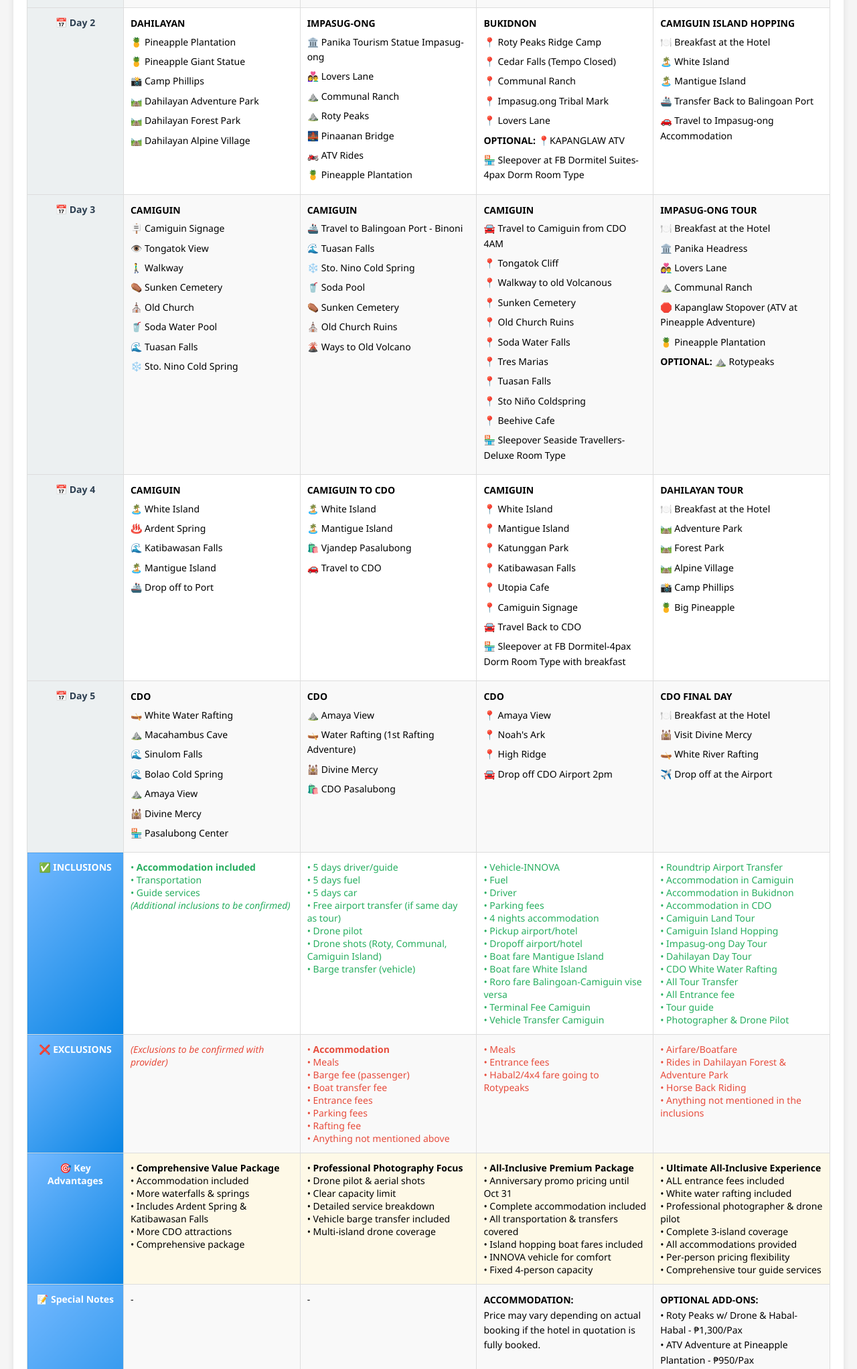
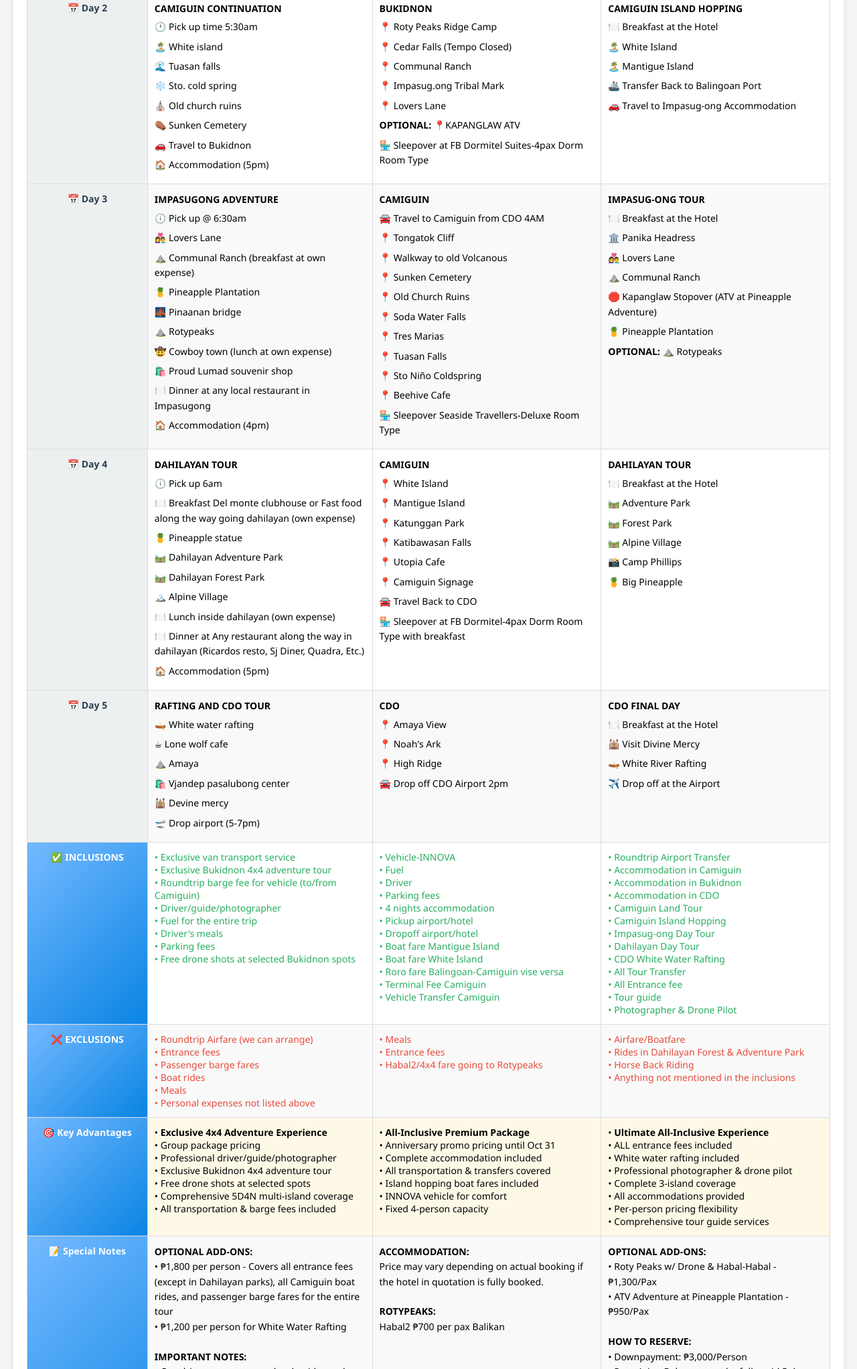
Before and after one commit to dslizardo/dslizardo.github.io, a plain HTML site: page bukidnon.html in a window 1280 px wide. Shown: the part 756-2800 px from the top of the page at 67% size. Drawn offline with Linux system fonts and the light colour scheme.

Commit message:
update prices

```diff
--- a/bukidnon.html
+++ b/bukidnon.html
@@ -117,34 +117,30 @@
         <table class="comparison-table">
             <thead>
                 <tr>
-                    <th style="width: 12%;">Aspect</th>
-                    <th style="width: 22%;">Kuya Marlow Package</th>
-                    <th style="width: 22%;">Saneca Travels Package</th>
-                    <th style="width: 22%;">Nakita ni Iche Package</th>
-                    <th style="width: 22%;">Nakita ni Abby Package</th>
+                    <th style="width: 15%;">Aspect</th>
+                    <th style="width: 28%;">4x4 Tours Impasug-ong</th>
+                    <th style="width: 28.5%;">Nakita ni Iche Package</th>
+                    <th style="width: 28.5%;">Nakita ni Abby Package</th>
                 </tr>
             </thead>
             <tbody>
                 <tr>
                     <td class="category">🏢 Provider</td>
-                    <td class="provider">Kuya Marlow</td>
-                    <td class="provider">Saneca Travels</td>
+                    <td class="provider">4x4 Tours Impasug-ong</td>
                     <td class="provider">Nakita ni Iche</td>
                     <td class="provider">Nakita ni Abby</td>
                 </tr>
 
                 <tr>
                     <td class="category">💰 Total Price</td>
-                    <td class="price">₱34,500<br><small>(with accommodation)</small></td>
-                    <td class="price">₱35,999<br><small>(without accommodation)</small></td>
+                    <td class="price">₱35,500<br><small>(as a group)</small></td>
                     <td class="price">₱58,250<br><small>(with accommodation)<br>Anniversary Promo until Oct 31<br><strike>₱62,750</strike></small></td>
                     <td class="price">₱18,700/Person<br><small>(₱74,800 for 4 pax)<br>All-inclusive with accommodation</small></td>
                 </tr>
 
                 <tr>
                     <td class="category">👥 Capacity</td>
-                    <td>Not specified</td>
-                    <td>1-5 people maximum</td>
+                    <td>Group package</td>
                     <td>Good for 4 people</td>
                     <td>Minimum 4 people</td>
                 </tr>
@@ -152,22 +148,14 @@
                 <tr>
                     <td class="day-header">📅 Day 1</td>
                     <td class="activities">
-                        <strong>IMPASUG-ONG</strong><br>
-                        <div>⛰️ Roty Peaks</div>
-                        <div>👩‍❤️‍👨 Lovers Lane</div>
-                        <div>⛰️ Communal Ranch</div>
-                        <div>⛰️ Mt. Millioner</div>
-                        <div>🌊 Cedar Water Falls Hopping</div>
-                        <div>🏬 Tourism Center</div>
-                    </td>
-                    <td class="activities">
-                        <strong>DAHILAYAN</strong><br>
-                        <div>✈️ Airport Transfer</div>
-                        <div>🛤️ Dahilayan Adventure Park</div>
-                        <div>🛤️ Dahilayan Forest Park</div>
-                        <div>🛤️ Dahilayan Alpine Village</div>
-                        <div>🍍 Pineapple Icon</div>
-                        <div>📸 Camp Phillips</div>
+                        <strong>AIRPORT PICKUP & CAMIGUIN</strong><br>
+                        <div>✈️ Airport pickup</div>
+                        <div>🍽️ Breakfast along the way (drive thru)</div>
+                        <div>🏝️ Mantigue island</div>
+                        <div>🌊 Katigbawasan falls</div>
+                        <div>♨️ Ardent hotspring</div>
+                        <div>☕ Utopia Cafe (sunset)</div>
+                        <div>🏠 Accommodation 6pm</div>
                     </td>
                     <td class="activities">
                         <strong>BUKIDNON</strong><br>
@@ -196,23 +184,15 @@
                 <tr>
                     <td class="day-header">📅 Day 2</td>
                     <td class="activities">
-                        <strong>DAHILAYAN</strong><br>
-                        <div>🍍 Pineapple Plantation</div>
-                        <div>🍍 Pineapple Giant Statue</div>
-                        <div>📸 Camp Phillips</div>
-                        <div>🛤️ Dahilayan Adventure Park</div>
-                        <div>🛤️ Dahilayan Forest Park</div>
-                        <div>🛤️ Dahilayan Alpine Village</div>
-                    </td>
-                    <td class="activities">
-                        <strong>IMPASUG-ONG</strong><br>
-                        <div>🏛️ Panika Tourism Statue Impasug-ong</div>
-                        <div>👩‍❤️‍👨 Lovers Lane</div>
-                        <div>⛰️ Communal Ranch</div>
-                        <div>⛰️ Roty Peaks</div>
-                        <div>🌉 Pinaanan Bridge</div>
-                        <div>🏍️ ATV Rides</div>
-                        <div>🍍 Pineapple Plantation</div>
+                        <strong>CAMIGUIN CONTINUATION</strong><br>
+                        <div>🕐 Pick up time 5:30am</div>
+                        <div>🏝️ White island</div>
+                        <div>🌊 Tuasan falls</div>
+                        <div>❄️ Sto. cold spring</div>
+                        <div>⛪ Old church ruins</div>
+                        <div>⚰️ Sunken Cemetery</div>
+                        <div>🚗 Travel to Bukidnon</div>
+                        <div>🏠 Accommodation (5pm)</div>
                     </td>
                     <td class="activities">
                         <strong>BUKIDNON</strong><br>
@@ -237,25 +217,17 @@
                 <tr>
                     <td class="day-header">📅 Day 3</td>
                     <td class="activities">
-                        <strong>CAMIGUIN</strong><br>
-                        <div>🪧 Camiguin Signage</div>
-                        <div>👁️ Tongatok View</div>
-                        <div>🚶‍♂️ Walkway</div>
-                        <div>⚰️ Sunken Cemetery</div>
-                        <div>⛪ Old Church</div>
-                        <div>🥤 Soda Water Pool</div>
-                        <div>🌊 Tuasan Falls</div>
-                        <div>❄️ Sto. Nino Cold Spring</div>
-                    </td>
-                    <td class="activities">
-                        <strong>CAMIGUIN</strong><br>
-                        <div>🚢 Travel to Balingoan Port - Binoni</div>
-                        <div>🌊 Tuasan Falls</div>
-                        <div>❄️ Sto. Nino Cold Spring</div>
-                        <div>🥤 Soda Pool</div>
-                        <div>⚰️ Sunken Cemetery</div>
-                        <div>⛪ Old Church Ruins</div>
-                        <div>🌋 Ways to Old Volcano</div>
+                        <strong>IMPASUGONG ADVENTURE</strong><br>
+                        <div>🕕 Pick up @ 6:30am</div>
+                        <div>👩‍❤️‍👨 Lovers Lane</div>
+                        <div>⛰️ Communal Ranch (breakfast at own expense)</div>
+                        <div>🍍 Pineapple Plantation</div>
+                        <div>🌉 Pinaanan bridge</div>
+                        <div>⛰️ Rotypeaks</div>
+                        <div>🤠 Cowboy town (lunch at own expense)</div>
+                        <div>🛍️ Proud Lumad souvenir shop</div>
+                        <div>🍽️ Dinner at any local restaurant in Impasugong</div>
+                        <div>🏠 Accommodation (4pm)</div>
                     </td>
                     <td class="activities">
                         <strong>CAMIGUIN</strong><br>
@@ -286,19 +258,16 @@
                 <tr>
                     <td class="day-header">📅 Day 4</td>
                     <td class="activities">
-                        <strong>CAMIGUIN</strong><br>
-                        <div>🏝️ White Island</div>
-                        <div>♨️ Ardent Spring</div>
-                        <div>🌊 Katibawasan Falls</div>
-                        <div>🏝️ Mantigue Island</div>
-                        <div>🚢 Drop off to Port</div>
-                    </td>
-                    <td class="activities">
-                        <strong>CAMIGUIN TO CDO</strong><br>
-                        <div>🏝️ White Island</div>
-                        <div>🏝️ Mantigue Island</div>
-                        <div>🛍️ Vjandep Pasalubong</div>
-                        <div>🚗 Travel to CDO</div>
+                        <strong>DAHILAYAN TOUR</strong><br>
+                        <div>🕕 Pick up 6am</div>
+                        <div>🍽️ Breakfast Del monte clubhouse or Fast food along the way going dahilayan (own expense)</div>
+                        <div>🍍 Pineapple statue</div>
+                        <div>🛤️ Dahilayan Adventure Park</div>
+                        <div>🛤️ Dahilayan Forest Park</div>
+                        <div>🏔️ Alpine Village</div>
+                        <div>🍽️ Lunch inside dahilayan (own expense)</div>
+                        <div>🍽️ Dinner at Any restaurant along the way in dahilayan (Ricardos resto, Sj Diner, Quadra, Etc.)</div>
+                        <div>🏠 Accommodation (5pm)</div>
                     </td>
                     <td class="activities">
                         <strong>CAMIGUIN</strong><br>
@@ -325,21 +294,13 @@
                 <tr>
                     <td class="day-header">📅 Day 5</td>
                     <td class="activities">
-                        <strong>CDO</strong><br>
-                        <div>🛶 White Water Rafting</div>
-                        <div>⛰️ Macahambus Cave</div>
-                        <div>🌊 Sinulom Falls</div>
-                        <div>🌊 Bolao Cold Spring</div>
-                        <div>⛰️ Amaya View</div>
-                        <div>🕍 Divine Mercy</div>
-                        <div>🏪 Pasalubong Center</div>
-                    </td>
-                    <td class="activities">
-                        <strong>CDO</strong><br>
-                        <div>⛰️ Amaya View</div>
-                        <div>🛶 Water Rafting (1st Rafting Adventure)</div>
-                        <div>🕍 Divine Mercy</div>
-                        <div>🛍️ CDO Pasalubong</div>
+                        <strong>RAFTING AND CDO TOUR</strong><br>
+                        <div>🛶 White water rafting</div>
+                        <div>☕ Lone wolf cafe</div>
+                        <div>⛰️ Amaya</div>
+                        <div>🛍️ Vjandep pasalubong center</div>
+                        <div>🕍 Devine mercy</div>
+                        <div>🛫 Drop airport (5-7pm)</div>
                     </td>
                     <td class="activities">
                         <strong>CDO</strong><br>
@@ -360,19 +321,14 @@
                 <tr>
                     <td class="category">✅ INCLUSIONS</td>
                     <td class="inclusion">
-                        • <strong>Accommodation included</strong><br>
-                        • Transportation<br>
-                        • Guide services<br>
-                        <em>(Additional inclusions to be confirmed)</em>
-                    </td>
-                    <td class="inclusion">
-                        • 5 days driver/guide<br>
-                        • 5 days fuel<br>
-                        • 5 days car<br>
-                        • Free airport transfer (if same day as tour)<br>
-                        • Drone pilot<br>
-                        • Drone shots (Roty, Communal, Camiguin Island)<br>
-                        • Barge transfer (vehicle)
+                        • Exclusive van transport service<br>
+                        • Exclusive Bukidnon 4x4 adventure tour<br>
+                        • Roundtrip barge fee for vehicle (to/from Camiguin)<br>
+                        • Driver/guide/photographer<br>
+                        • Fuel for the entire trip<br>
+                        • Driver's meals<br>
+                        • Parking fees<br>
+                        • Free drone shots at selected Bukidnon spots
                     </td>
                     <td class="inclusion">
                         • Vehicle-INNOVA<br>
@@ -408,17 +364,12 @@
                 <tr>
                     <td class="category">❌ EXCLUSIONS</td>
                     <td class="exclusion">
-                        <em>(Exclusions to be confirmed with provider)</em>
-                    </td>
-                    <td class="exclusion">
-                        • <strong>Accommodation</strong><br>
+                        • Roundtrip Airfare (we can arrange)<br>
+                        • Entrance fees<br>
+                        • Passenger barge fares<br>
+                        • Boat rides<br>
                         • Meals<br>
-                        • Barge fee (passenger)<br>
-                        • Boat transfer fee<br>
-                        • Entrance fees<br>
-                        • Parking fees<br>
-                        • Rafting fee<br>
-                        • Anything not mentioned above
+                        • Personal expenses not listed above
                     </td>
                     <td class="exclusion">
                         • Meals<br>
@@ -436,20 +387,13 @@
                 <tr>
                     <td class="category">🎯 Key Advantages</td>
                     <td class="highlight-difference">
-                        • <strong>Comprehensive Value Package</strong><br>
-                        • Accommodation included<br>
-                        • More waterfalls & springs<br>
-                        • Includes Ardent Spring & Katibawasan Falls<br>
-                        • More CDO attractions<br>
-                        • Comprehensive package
-                    </td>
-                    <td class="highlight-difference">
-                        • <strong>Professional Photography Focus</strong><br>
-                        • Drone pilot & aerial shots<br>
-                        • Clear capacity limit<br>
-                        • Detailed service breakdown<br>
-                        • Vehicle barge transfer included<br>
-                        • Multi-island drone coverage
+                        • <strong>Exclusive 4x4 Adventure Experience</strong><br>
+                        • Group package pricing<br>
+                        • Professional driver/guide/photographer<br>
+                        • Exclusive Bukidnon 4x4 adventure tour<br>
+                        • Free drone shots at selected spots<br>
+                        • Comprehensive 5D4N multi-island coverage<br>
+                        • All transportation & barge fees included
                     </td>
                     <td class="highlight-difference">
                         • <strong>All-Inclusive Premium Package</strong><br>
@@ -474,8 +418,17 @@
 
                 <tr>
                     <td class="category">📝 Special Notes</td>
-                    <td>-</td>
-                    <td>-</td>
+                    <td class="activities">
+                        <strong>OPTIONAL ADD-ONS:</strong><br>
+                        • ₱1,800 per person - Covers all entrance fees (except in Dahilayan parks), all Camiguin boat rides, and passenger barge fares for the entire tour<br>
+                        • ₱1,200 per person for White Water Rafting<br><br>
+
+                        <strong>IMPORTANT NOTES:</strong><br>
+                        • Our drivers serve as your local guides and photographers during the tour<br>
+                        • Drone shots will be taken at select locations in Bukidnon<br>
+                        • Meals and certain entrance/boat/barge fees are at your own expense unless the optional add-on is availed<br>
+                        • Driver guide will stay and wait outside while guests explore and enjoy the rides freely in Dahilayan Parks
+                    </td>
                     <td class="activities">
                         <strong>ACCOMMODATION:</strong><br>
                         Price may vary depending on actual booking if the hotel in quotation is fully booked.<br><br>
@@ -607,49 +560,31 @@
             </thead>
             <tbody>
                 <tr>
-                    <td class="category">🌴 Kuya Marlow 5D4N Package</td>
-                    <td class="price">₱34,500<br><small>(with accommodation)</small></td>
+                    <td class="category">🌴 4x4 Tours Impasug-ong Package</td>
+                    <td class="price">₱35,500<br><small>(as a group)</small></td>
                     <td class="activities">
-                        <strong>Bukidnon:</strong><br>
-                        • Roty Peaks: ₱4,200 (₱1,050 × 4)<br>
-                        • Dahilayan Parks: ₱1,400 (₱350 × 4)<br>
-                        • Communal Ranch: ₱1,480 (₱370 × 4)<br><br>
+                        <strong>Base Package Includes:</strong><br>
+                        • Exclusive van transport service<br>
+                        • Exclusive Bukidnon 4x4 adventure tour<br>
+                        • Driver/guide/photographer<br>
+                        • Fuel for entire trip<br>
+                        • Free drone shots at selected Bukidnon spots<br><br>
 
-                        <strong>Camiguin:</strong><br>
-                        • White Island: ₱750 (₱550 + ₱200)<br>
-                        • Mantigue Island: ₱1,050 (₱750 + ₱300)<br>
-                        • Other sites: ₱900 (₱225 × 4)<br><br>
+                        <strong>Optional Add-ons (per person):</strong><br>
+                        • ₱1,800 - All entrance fees + boat rides + barge fares<br>
+                        • ₱1,200 - White Water Rafting<br><br>
 
-                        <strong>CDO:</strong><br>
-                        • White Water Rafting: ₱6,000<br><br>
+                        <strong>For 4 people with add-ons:</strong><br>
+                        • Base package: ₱35,500<br>
+                        • All-inclusive add-on: ₱7,200 (₱1,800 × 4)<br>
+                        • Rafting add-on: ₱4,800 (₱1,200 × 4)<br><br>
 
-                        <strong class="price">Total Entrance Fees: ₱15,780</strong><br>
-                        <strong class="price">GRAND TOTAL: ₱50,280</strong>
+                        <strong class="price">TOTAL ENTRANCES FEES: ₱12,000</strong><br>
+                        <strong class="price">GRAND TOTAL: P47,500</strong>
+                        <strong class="price">PRICE PER PERSON: P11,875</strong>
                     </td>
                 </tr>
 
-                <tr>
-                    <td class="category">🌴 Saneca Travels 5D4N Package</td>
-                    <td class="price">₱35,999<br><small>(without accommodation)</small></td>
-                    <td class="activities">
-                        <strong>Bukidnon:</strong><br>
-                        • Roty Peaks: ₱1,400 (₱350 × 4)<br>
-                        • Dahilayan Parks: ₱1,400 (₱350 × 4)<br>
-                        • Communal Ranch: ₱1,480 (₱370 × 4)<br><br>
-
-                        <strong>Camiguin:</strong><br>
-                        • White Island: ₱750 (₱550 + ₱200)<br>
-                        • Mantigue Island: ₱1,050 (₱750 + ₱300)<br>
-                        • Other sites: ₱900 (₱225 × 4)<br><br>
-
-                        <strong>CDO:</strong><br>
-                        • White Water Rafting: ₱6,000<br><br>
-
-                        <strong class="price">Total Entrance Fees: ₱12,980</strong><br>
-                        <strong class="price">GRAND TOTAL: ₱48,979</strong><br>
-                        <small class="exclusion">*Plus accommodation costs</small>
-                    </td>
-                </tr>
 
                 <tr>
                     <td class="category">🌴 Nakita ni Iche 5D4N Package</td>
@@ -666,11 +601,11 @@
                         • Other sites: ₱900 (₱225 × 4)<br><br>
 
                         <strong>CDO:</strong><br>
-                        • No rafting included<br><br>
+                        • No rafting included Rafting add-on: ₱4,800 (₱1,200 × 4)<br><br>
 
-                        <strong class="price">Total Entrance Fees: ₱7,980</strong><br>
-                        <strong class="price">GRAND TOTAL: ₱66,230</strong><br>
-                        <small class="inclusion">*All accommodation & boat fares included</small>
+                        <strong class="price">TOTAL ENTRANCES FEES: ₱12,780</strong><br>
+                        <strong class="price">GRAND TOTAL: ₱71,030</strong><br>
+                        <strong class="price">PRICE PER PERSON: P17,757.5</strong>
                     </td>
                 </tr>
 
@@ -687,9 +622,9 @@
                         • Roty Peaks w/ Drone & Habal-Habal: ₱5,200 (₱1,300 × 4)<br>
                         • ATV Adventure: ₱3,800 (₱950 × 4)<br><br>
 
-                        <strong class="price">Total Additional Entrance Fees: ₱0</strong><br>
+                        <strong class="price">TOTAL ENTRANCE FEES: ₱0</strong><br>
                         <strong class="price">GRAND TOTAL: ₱74,800</strong><br>
-                        <small class="inclusion">*Ultimate all-inclusive package with photographer & drone pilot</small>
+                        <strong class="price">PRICE PER PERSON: P18,700</strong>
                     </td>
                 </tr>
 
```
